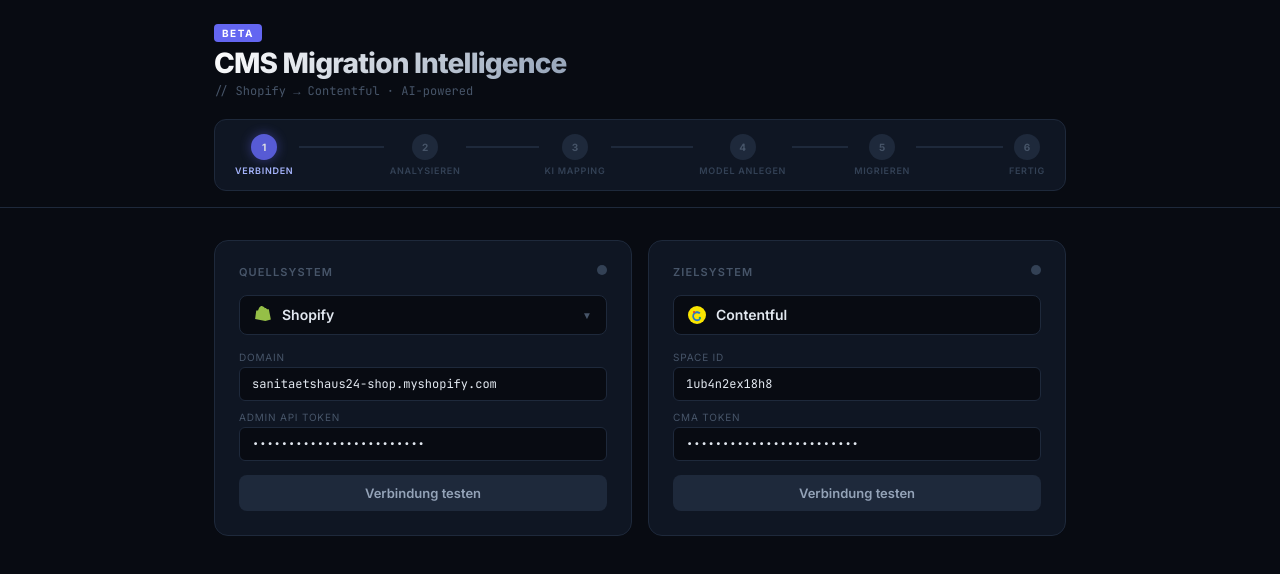
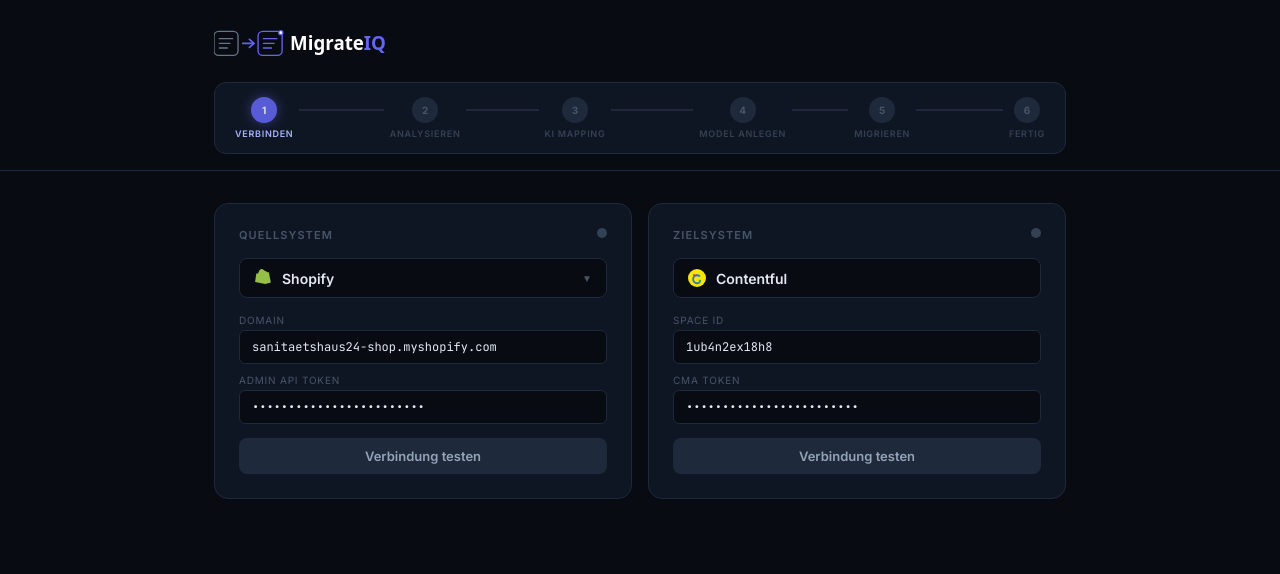
Before and after one commit to stkono123/cms-migration-tool, a Next.js app: page / in a window 1280 px wide. Shown: the top 574 px of the page. Built offline with nearby package versions, Linux system fonts and the light colour scheme.

Commit message:
Update page.js

```diff
--- a/app/page.js
+++ b/app/page.js
@@ -272,14 +272,10 @@
           <div style={{ display: 'flex', alignItems: 'center', justifyContent: 'space-between', marginBottom: 20 }}>
             <div>
               <div style={{ display: 'flex', alignItems: 'center', gap: 10, marginBottom: 6 }}>
-                <div style={{ background: '#6366f1', borderRadius: 4, padding: '3px 8px', fontSize: 10, fontWeight: 700, letterSpacing: '0.15em', textTransform: 'uppercase', color: '#fff' }}>Beta</div>
               </div>
-              <h1 style={{ fontSize: 28, fontWeight: 800, letterSpacing: '-0.03em', lineHeight: 1.1, background: 'linear-gradient(135deg, #fff 0%, #94a3b8 100%)', WebkitBackgroundClip: 'text', WebkitTextFillColor: 'transparent' }}>
-                CMS Migration Intelligence
-              </h1>
-              <p style={{ color: '#475569', fontSize: 12, marginTop: 4, fontFamily: 'JetBrains Mono, monospace' }}>
-                // {selectedSource?.label} → Contentful · AI-powered
-              </p>
+              <div style={{ display: 'flex', alignItems: 'center', gap: 16 }}>
+                <img src="/logo.svg" alt="MigrateIQ" style={{ height: 32 }} />
+              </div>
             </div>
           </div>
 
```
